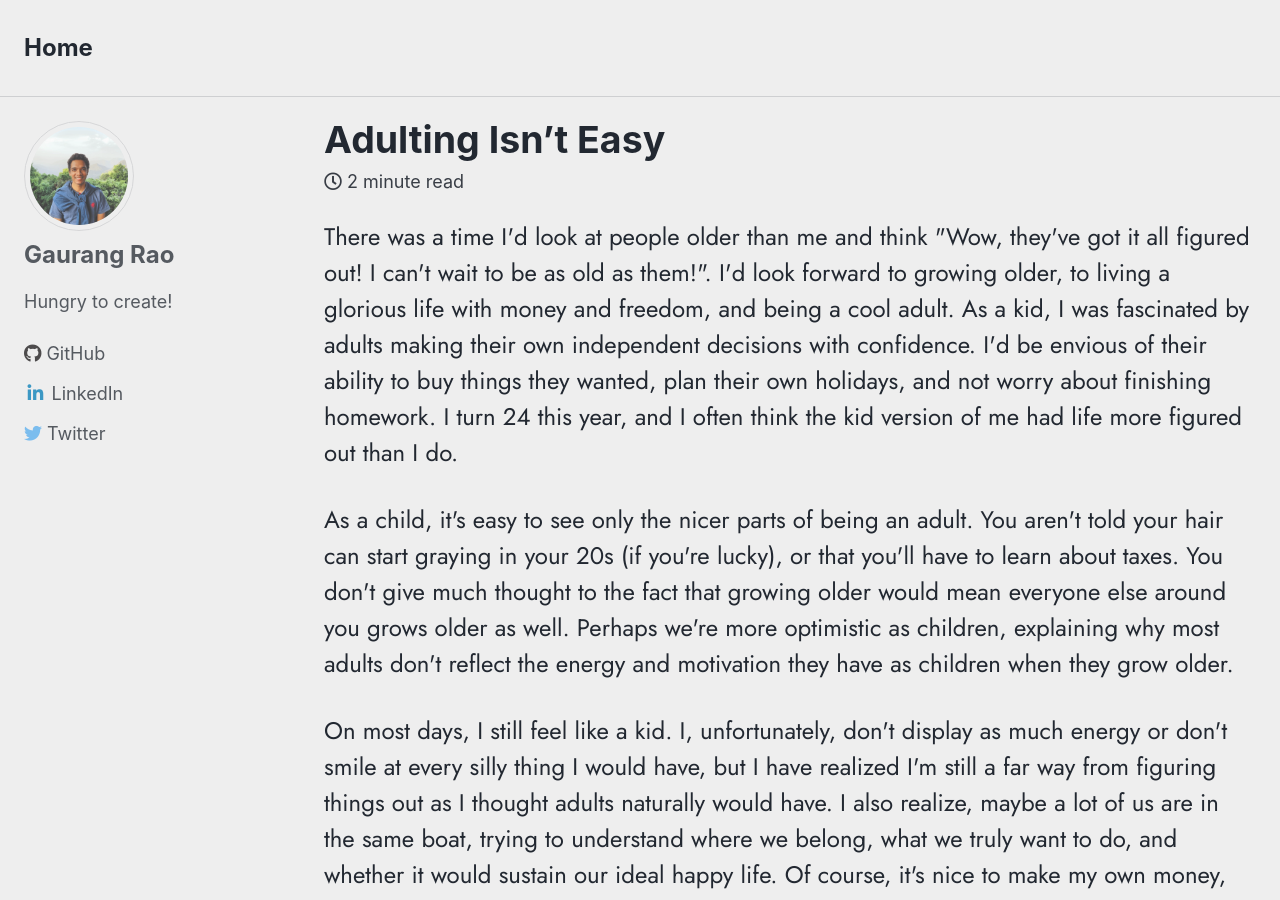
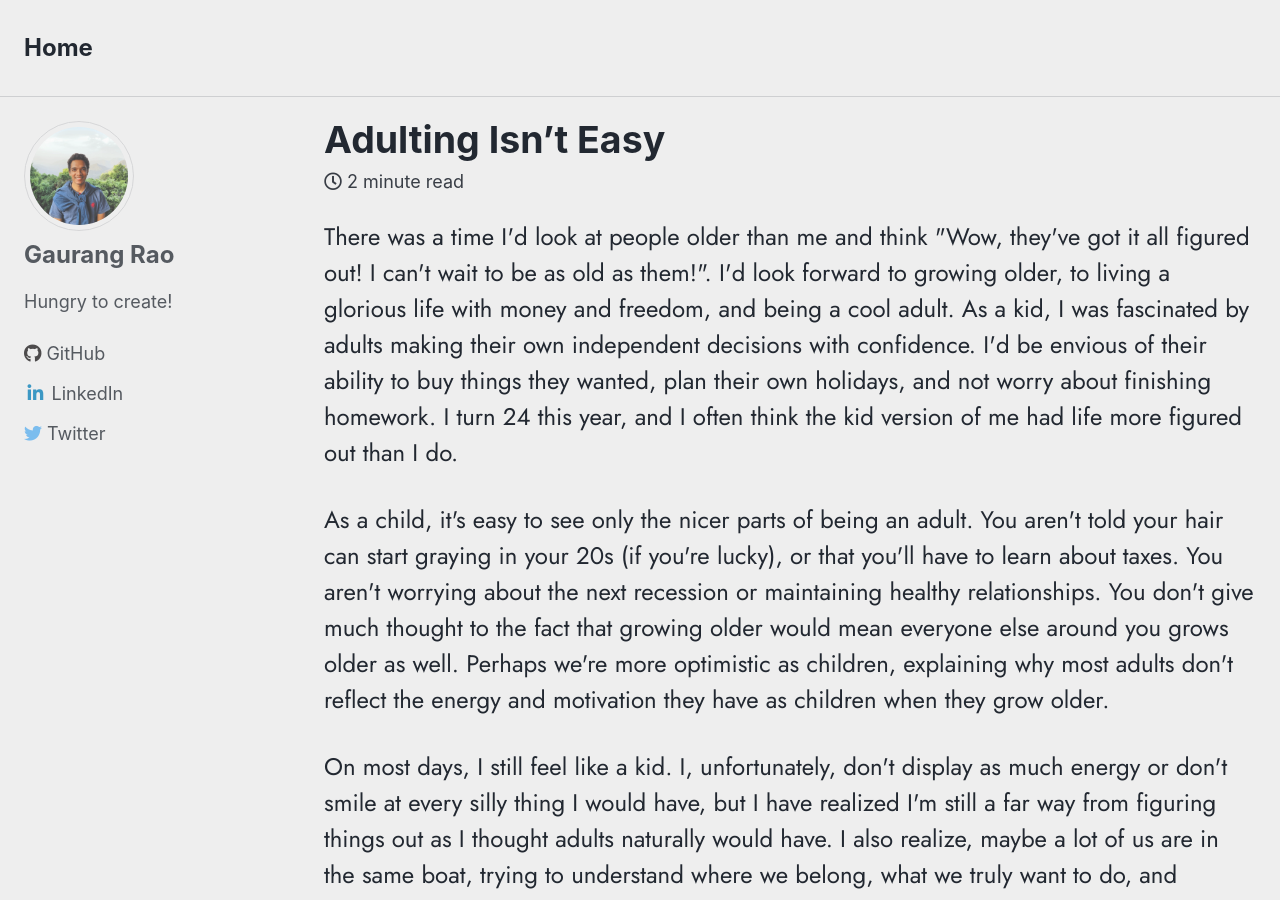
Before and after one commit to gaupeng/gaupeng.github.io, a Jekyll site: the page built from _posts/2023-03-29-adulting-isn't-easy.html, in a window 1280 px wide and 900 px high. Built offline with Jekyll 4.4.1, drawn with Linux system fonts in a browser that asks for light colours; cached includes are drawn as plain includes.

Commit message:
Add sentence

```diff
--- a/_posts/2023-03-29-adulting-isn't-easy.html
+++ b/_posts/2023-03-29-adulting-isn't-easy.html
@@ -15,10 +15,10 @@ tags:
 
 <p>
     As a child, it's easy to see only the nicer parts of being an adult. You aren't told your hair can start
-    graying in your 20s (if you're lucky), or that you'll have to learn about taxes. You don't give much thought to
-    the fact that growing older would mean everyone else around you grows older as well. Perhaps we're more optimistic
-    as children, explaining why most adults don't reflect the energy and motivation they have as children when they grow
-    older.
+    graying in your 20s (if you're lucky), or that you'll have to learn about taxes. You aren't worrying about the next
+    recession or maintaining healthy relationships. You don't give much thought to the fact that growing older would
+    mean everyone else around you grows older as well. Perhaps we're more optimistic as children, explaining why most
+    adults don't reflect the energy and motivation they have as children when they grow older.
 </p>
 
 <p>
```
